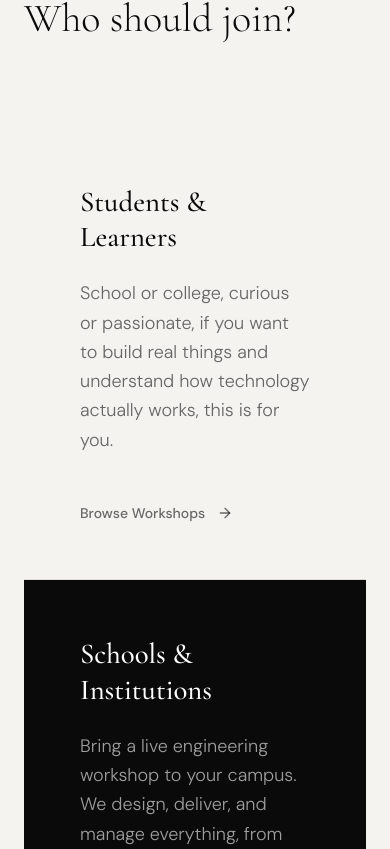
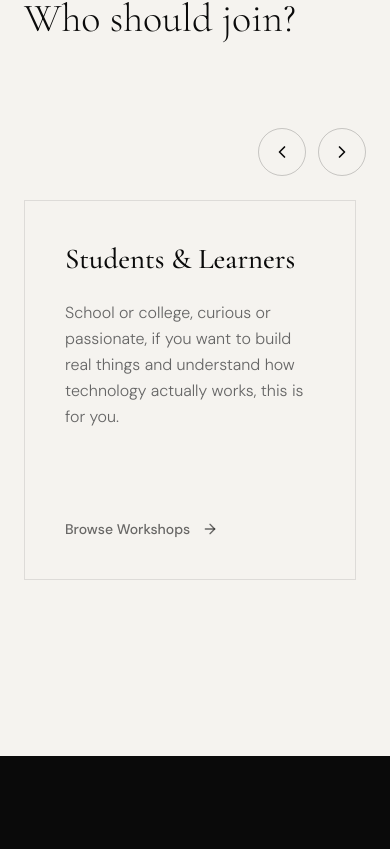
Before and after one commit to kaifashraf/pluginscience, a Next.js app: page / in a window 390 px wide. Shown: the part 4095-4944 px from the top of the page. Built offline with nearby package versions, Linux system fonts and the light colour scheme.

Commit message:
Refactor Who Should Join section into a mobile-friendly horizontal carousel

```diff
--- a/app/page.tsx
+++ b/app/page.tsx
@@ -1,6 +1,7 @@
 import Link from 'next/link';
 import { ArrowRight, ArrowUpRight } from 'lucide-react';
 import HomeHero from '@/components/HomeHero';
+import HomeAudienceCarousel from '@/components/HomeAudienceCarousel';
 
 const disciplines = [
   {
@@ -189,50 +190,7 @@ export default function Home() {
             </h2>
           </div>
 
-          <div className="grid grid-cols-1 md:grid-cols-3 gap-px bg-[#0A0A0A]/10">
-            {[
-              {
-                title: 'Students & Learners',
-                desc: 'School or college, curious or passionate, if you want to build real things and understand how technology actually works, this is for you.',
-                cta: 'Browse Workshops',
-                href: '#',
-                bg: 'bg-[#F5F3EF]',
-              },
-              {
-                title: 'Schools & Institutions',
-                desc: 'Bring a live engineering workshop to your campus. We design, deliver, and manage everything, from materials to mentorship.',
-                cta: 'Partner With Us',
-                href: '/contact',
-                bg: 'bg-[#0A0A0A]',
-                dark: true,
-              },
-              {
-                title: 'Mentors & Experts',
-                desc: 'If you are an engineer, researcher, or practitioner who wants to give back, join our growing network of mentors and workshop facilitators.',
-                cta: 'Apply to Mentor',
-                href: '/mentors',
-                bg: 'bg-[#F5F3EF]',
-              },
-            ].map((tile, i) => (
-              <div key={i} className={`${tile.bg} p-14 flex flex-col justify-between min-h-[400px] group cursor-pointer`}>
-                <div>
-                  <h3 className={`font-display font-medium mb-6 leading-tight ${tile.dark ? 'text-white' : 'text-[#0A0A0A]'}`}
-                      style={{ fontSize: 'clamp(1.8rem, 2.8vw, 2.5rem)' }}>
-                    {tile.title}
-                  </h3>
-                  <p className={`font-sans font-light leading-relaxed text-lg ${tile.dark ? 'text-white/60' : 'text-[#666]'}`}>
-                    {tile.desc}
-                  </p>
-                </div>
-                <Link href={tile.href}>
-                  <div className={`flex items-center gap-3 text-sm font-sans font-medium group/link mt-12 ${tile.dark ? 'text-white/70 hover:text-white' : 'text-[#0A0A0A]/60 hover:text-[#0A0A0A]'} transition-colors`}>
-                    {tile.cta}
-                    <ArrowRight className="w-4 h-4 group-hover/link:translate-x-1 transition-transform" />
-                  </div>
-                </Link>
-              </div>
-            ))}
-          </div>
+          <HomeAudienceCarousel />
         </div>
       </section>
 
--- /dev/null
+++ b/components/HomeAudienceCarousel.tsx
@@ -0,0 +1,91 @@
+'use client';
+
+import { useRef } from 'react';
+import Link from 'next/link';
+import { ArrowRight, ChevronLeft, ChevronRight } from 'lucide-react';
+
+const tiles = [
+  {
+    title: 'Students & Learners',
+    desc: 'School or college, curious or passionate, if you want to build real things and understand how technology actually works, this is for you.',
+    cta: 'Browse Workshops',
+    href: '#',
+    bg: 'bg-[#F5F3EF]',
+  },
+  {
+    title: 'Schools & Institutions',
+    desc: 'Bring a live engineering workshop to your campus. We design, deliver, and manage everything, from materials to mentorship.',
+    cta: 'Partner With Us',
+    href: '/contact',
+    bg: 'bg-[#0A0A0A]',
+    dark: true,
+  },
+  {
+    title: 'Mentors & Experts',
+    desc: 'If you are an engineer, researcher, or practitioner who wants to give back, join our growing network of mentors and workshop facilitators.',
+    cta: 'Apply to Mentor',
+    href: '/mentors',
+    bg: 'bg-[#F5F3EF]',
+  },
+];
+
+export default function HomeAudienceCarousel() {
+  const scrollRef = useRef<HTMLDivElement>(null);
+
+  const scroll = (direction: 'left' | 'right') => {
+    if (scrollRef.current) {
+      const scrollAmount = window.innerWidth * 0.85;
+      scrollRef.current.scrollBy({ left: direction === 'left' ? -scrollAmount : scrollAmount, behavior: 'smooth' });
+    }
+  };
+
+  return (
+    <div className="relative">
+      {/* Mobile Navigation Arrows */}
+      <div className="md:hidden flex justify-end gap-3 mb-6">
+        <button
+          onClick={() => scroll('left')}
+          className="w-12 h-12 rounded-full border border-[#0A0A0A]/20 flex items-center justify-center bg-transparent hover:bg-black/5 transition-colors"
+          aria-label="Scroll left"
+        >
+          <ChevronLeft className="w-5 h-5 text-[#0A0A0A]" />
+        </button>
+        <button
+          onClick={() => scroll('right')}
+          className="w-12 h-12 rounded-full border border-[#0A0A0A]/20 flex items-center justify-center bg-transparent hover:bg-black/5 transition-colors"
+          aria-label="Scroll right"
+        >
+          <ChevronRight className="w-5 h-5 text-[#0A0A0A]" />
+        </button>
+      </div>
+
+      <div
+        ref={scrollRef}
+        className="flex md:grid md:grid-cols-3 overflow-x-auto md:overflow-visible gap-4 md:gap-px md:bg-[#0A0A0A]/10 snap-x snap-mandatory [&::-webkit-scrollbar]:hidden [-ms-overflow-style:none] [scrollbar-width:none] w-full pb-8 md:pb-0"
+      >
+        {tiles.map((tile, i) => (
+          <div
+            key={i}
+            className={`${tile.bg} p-10 md:p-14 flex flex-col justify-between min-h-[380px] md:min-h-[400px] group cursor-pointer w-[85vw] md:w-auto shrink-0 snap-center border border-[#0A0A0A]/10 md:border-0`}
+          >
+            <div>
+              <h3 className={`font-display font-medium mb-6 leading-tight ${tile.dark ? 'text-white' : 'text-[#0A0A0A]'}`}
+                  style={{ fontSize: 'clamp(1.8rem, 2.8vw, 2.5rem)' }}>
+                {tile.title}
+              </h3>
+              <p className={`font-sans font-light leading-relaxed text-base md:text-lg ${tile.dark ? 'text-white/60' : 'text-[#666]'}`}>
+                {tile.desc}
+              </p>
+            </div>
+            <Link href={tile.href}>
+              <div className={`flex items-center gap-3 text-sm font-sans font-medium group/link mt-12 ${tile.dark ? 'text-white/70 hover:text-white' : 'text-[#0A0A0A]/60 hover:text-[#0A0A0A]'} transition-colors`}>
+                {tile.cta}
+                <ArrowRight className="w-4 h-4 group-hover/link:translate-x-1 transition-transform" />
+              </div>
+            </Link>
+          </div>
+        ))}
+      </div>
+    </div>
+  );
+}
```
